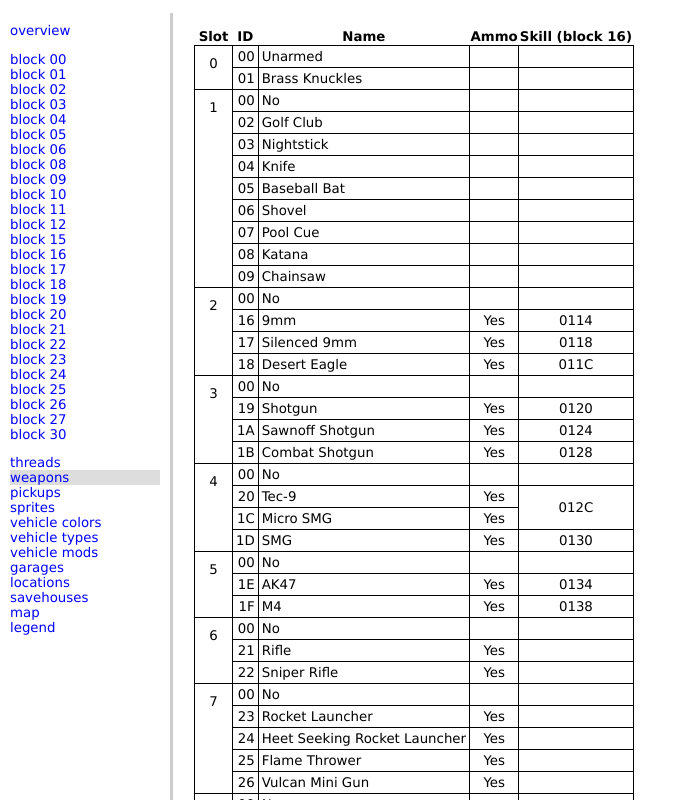
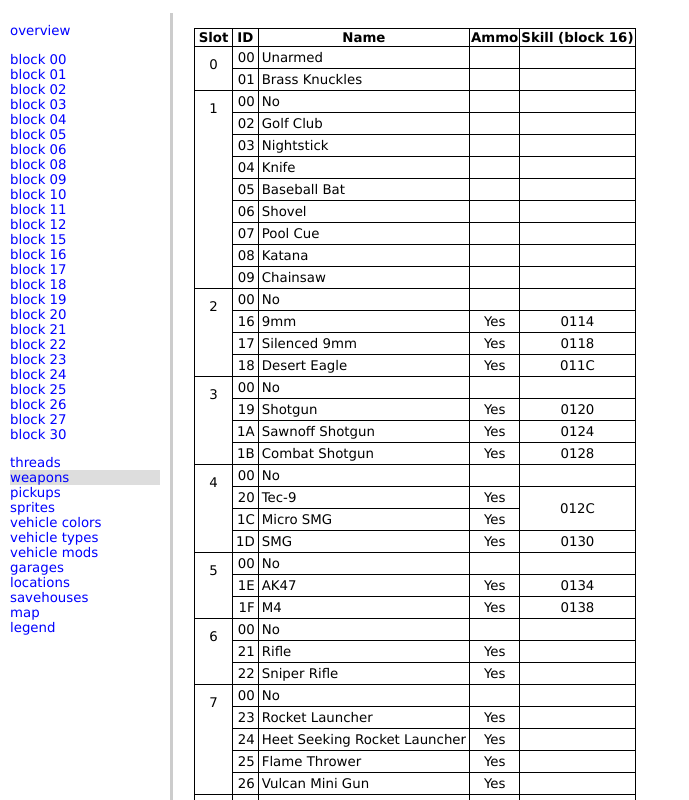
Before and after one commit to gtasa-savegame-editor/docs, a React (Create React App) app: page /#/weapons in a window 1280 px wide. Shown: the top 800 px of the page, without its empty margins (0-689 px from the left). Built offline with nearby package versions, Linux system fonts and the light colour scheme.

Commit message:
fix table head styling

```diff
--- a/src/index.css
+++ b/src/index.css
@@ -12,3 +12,7 @@ code {
   font-family: source-code-pro, Menlo, Monaco, Consolas, "Courier New",
     monospace;
 }
+
+th {
+  border: 1px solid black;
+}
```
